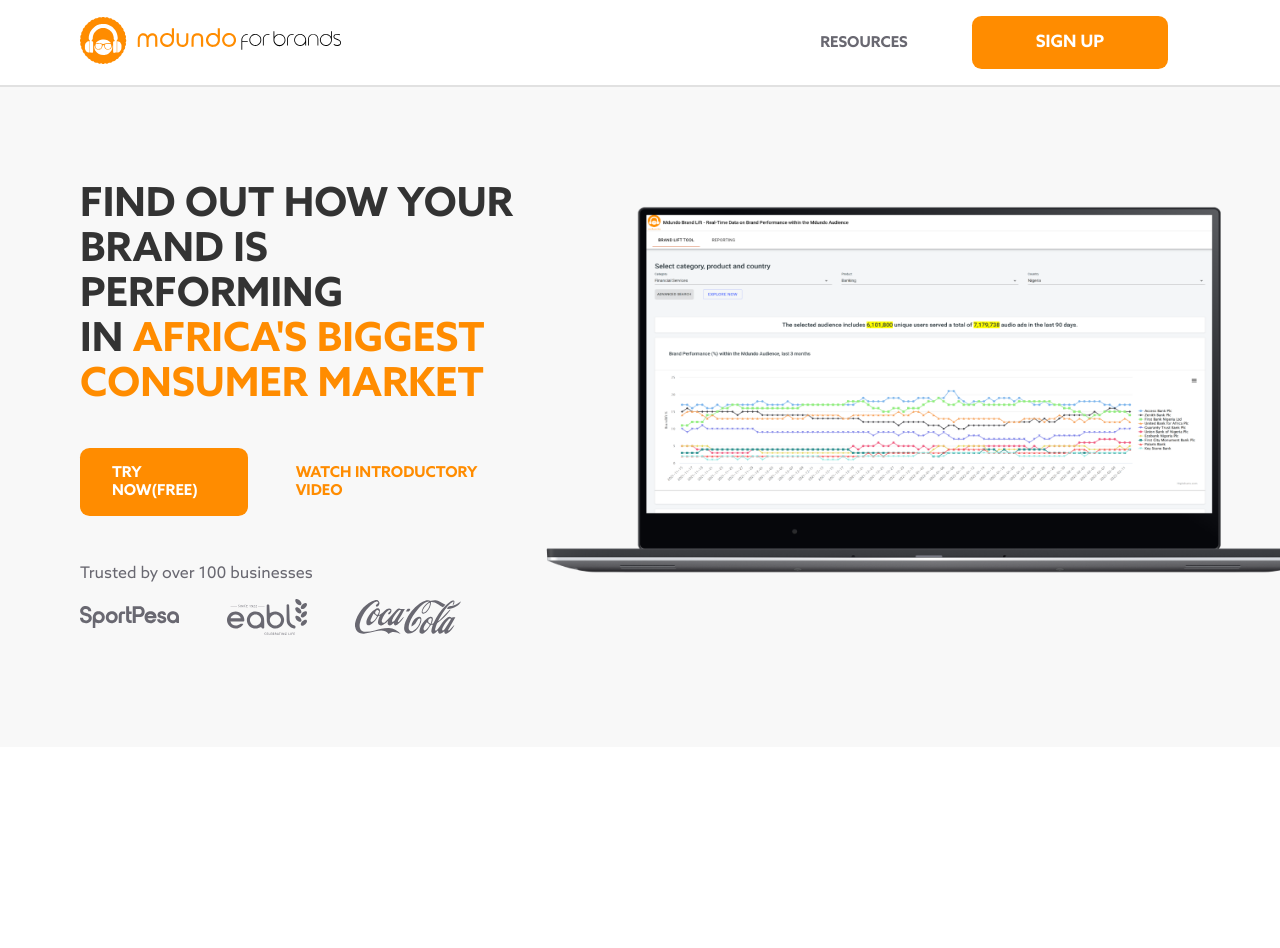
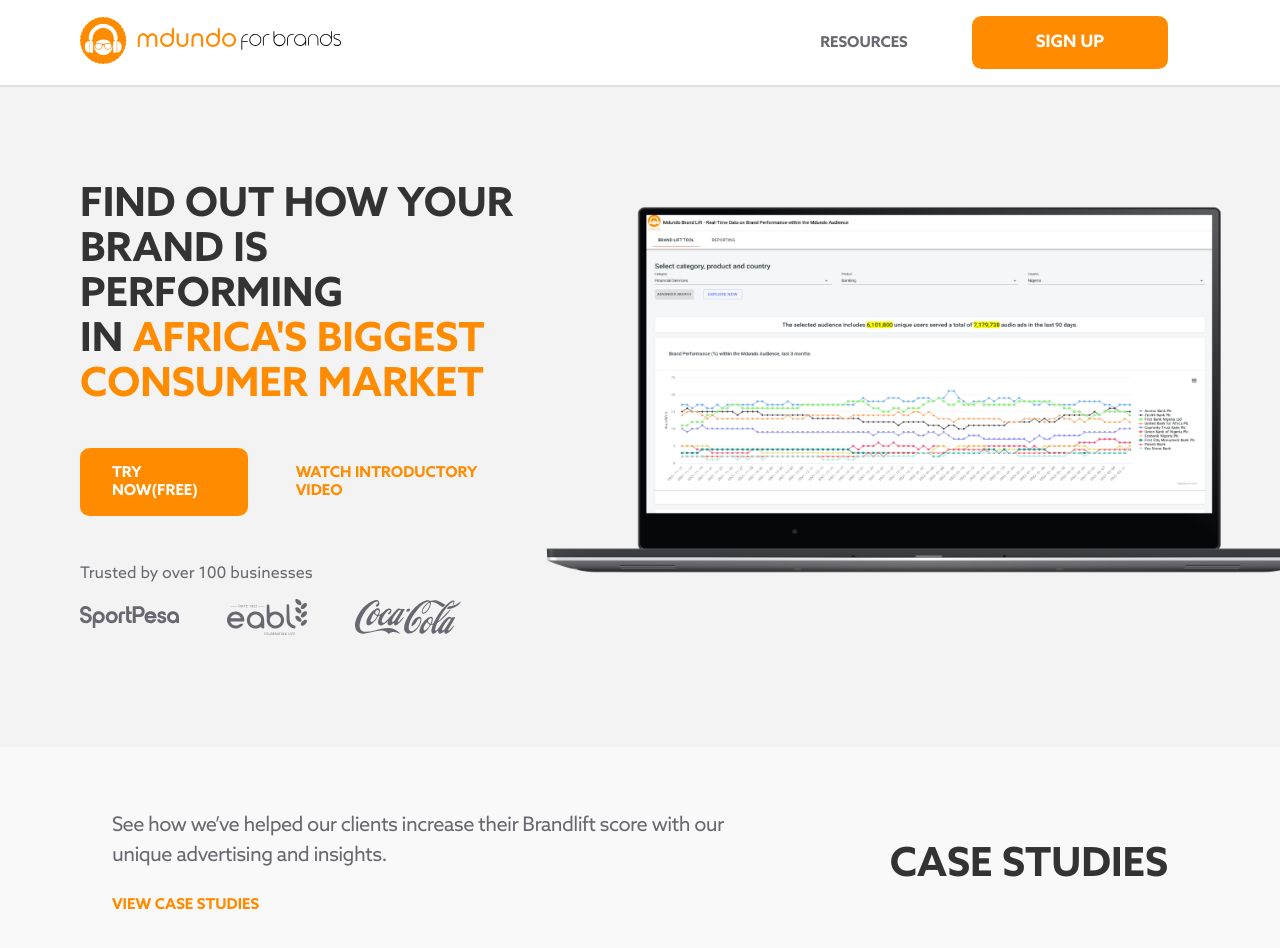
Before and after one commit to GabrielAbubakar/mdundo-for-brands, a Next.js app: page / in a window 1280 px wide. Shown: the top 948 px of the page. Before the commit the page ends 800 px from the top, so only its background shows below. Built offline with nearby package versions, Linux system fonts and the light colour scheme.

Commit message:
case studies section completed

```diff
--- a/pages/index.js
+++ b/pages/index.js
@@ -13,7 +13,7 @@
 
 
             {/* Home Section */}
-            <section className={styles.home}>
+            <section className={styles.home} id="home">
                 <div className='widthContainer'>
                     <div className={styles.homeContainer}>
                         <div className={styles.homeTextContent}>
@@ -41,7 +41,21 @@
                 </div>
             </section>
 
-
+            <section className={styles.caseStudies}>
+                <div className='widthContainer'>
+                    <div className={styles.caseStudiesContainer}>
+                        <div className={styles.caseStudiesLeft}>
+                            <p>
+                                See how we’ve helped our clients increase their Brandlift score with our <br /> unique advertising and insights.
+                            </p>
+                            <a href="#casestudies">
+                                View Case Studies
+                            </a>
+                        </div>
+                        <h2>Case Studies</h2>
+                    </div>
+                </div>
+            </section>
 
 
         </div>
--- a/styles/Home.module.scss
+++ b/styles/Home.module.scss
@@ -1,15 +1,12 @@
 .home {
-    background-color: #F8F8F8;
+    background-color: #f3f3f3;
     padding: 5rem 0 7rem 0;
-    margin-bottom: 3rem;
 }
 
 .homeContainer {
     margin-left: 5rem;
     display: flex;
 }
-
-
 
 .homeTextContent {
     align-self: center;
@@ -82,3 +79,59 @@
     flex: 1;
     margin-top: -2rem;
 }
+
+
+
+// Case Studies Section
+.caseStudies {
+    padding: 4rem 7rem;
+    background-color: #F9F9F9;
+
+}
+
+.caseStudiesContainer {
+    display: flex;
+    justify-content: space-between;
+
+
+
+    h2 {
+        font-family: 'Azo Sans Bd', sans-serif;
+        font-size: 2.5rem;
+        font-weight: 700;
+        line-height: 45px;
+        letter-spacing: 0px;
+        text-transform: uppercase;
+        color: #333333;
+        align-items: center;
+        margin-top: 2rem;
+    }
+}
+
+.caseStudiesLeft {
+
+    p {
+        font-family: 'Azo Sans';
+        font-size: 20px;
+        font-weight: 400;
+        line-height: 30px;
+        letter-spacing: -0.6252632141113281px;
+        margin-bottom: 1.5rem;
+    }
+
+    a {
+        font-family: 'Azo Sans Bd', sans-serif;
+        font-size: 0.9375rem;
+        text-transform: uppercase;
+        border-radius: .6rem;
+        font-weight: 700;
+        text-decoration: none;
+        transition: all .2s ease;
+        background-color: transparent;
+        color: #FF8C00;
+
+        &:hover {
+            text-decoration: underline;
+        }
+    }
+}
```
Also changed, not shown: public/assets/images/AudioAdMockup.png (added).
